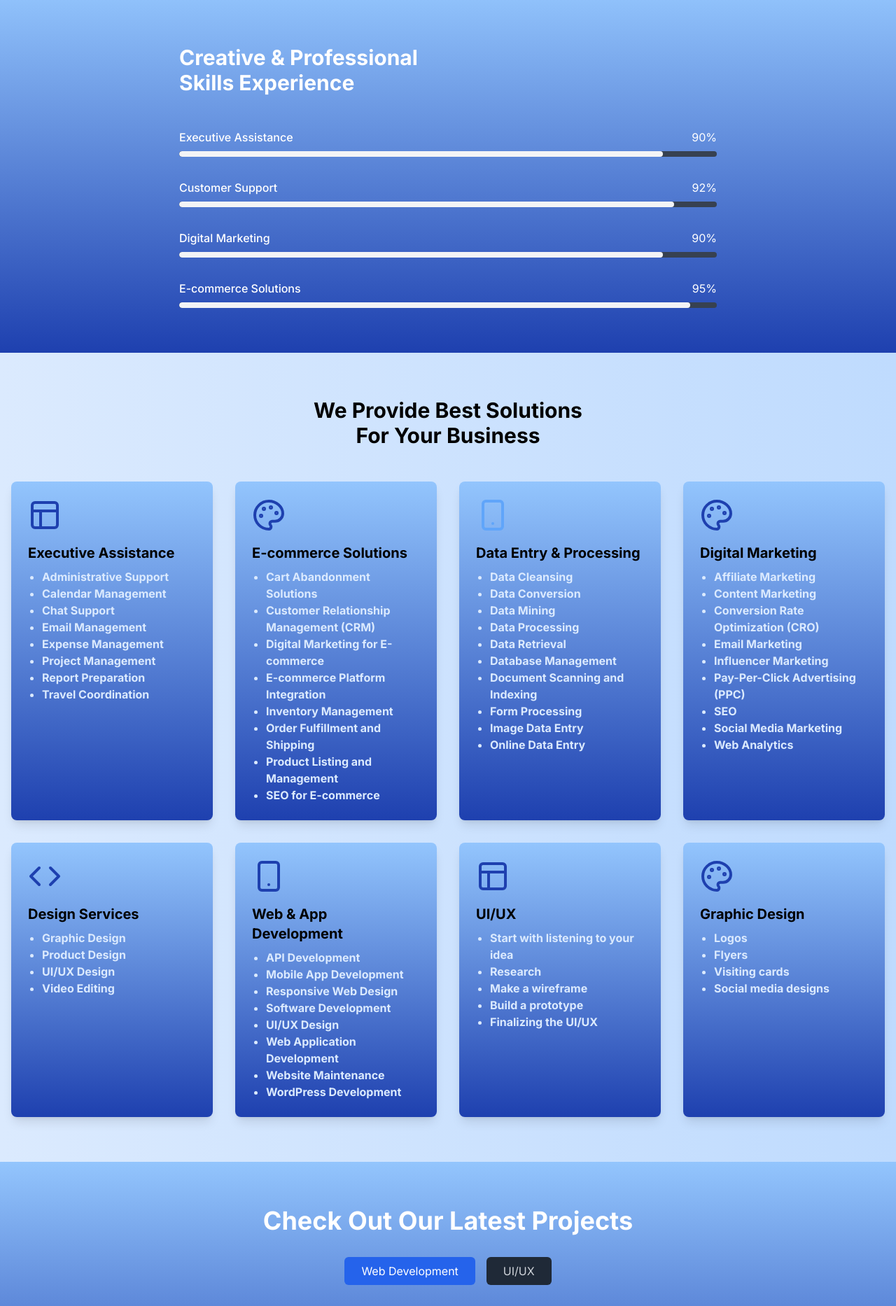
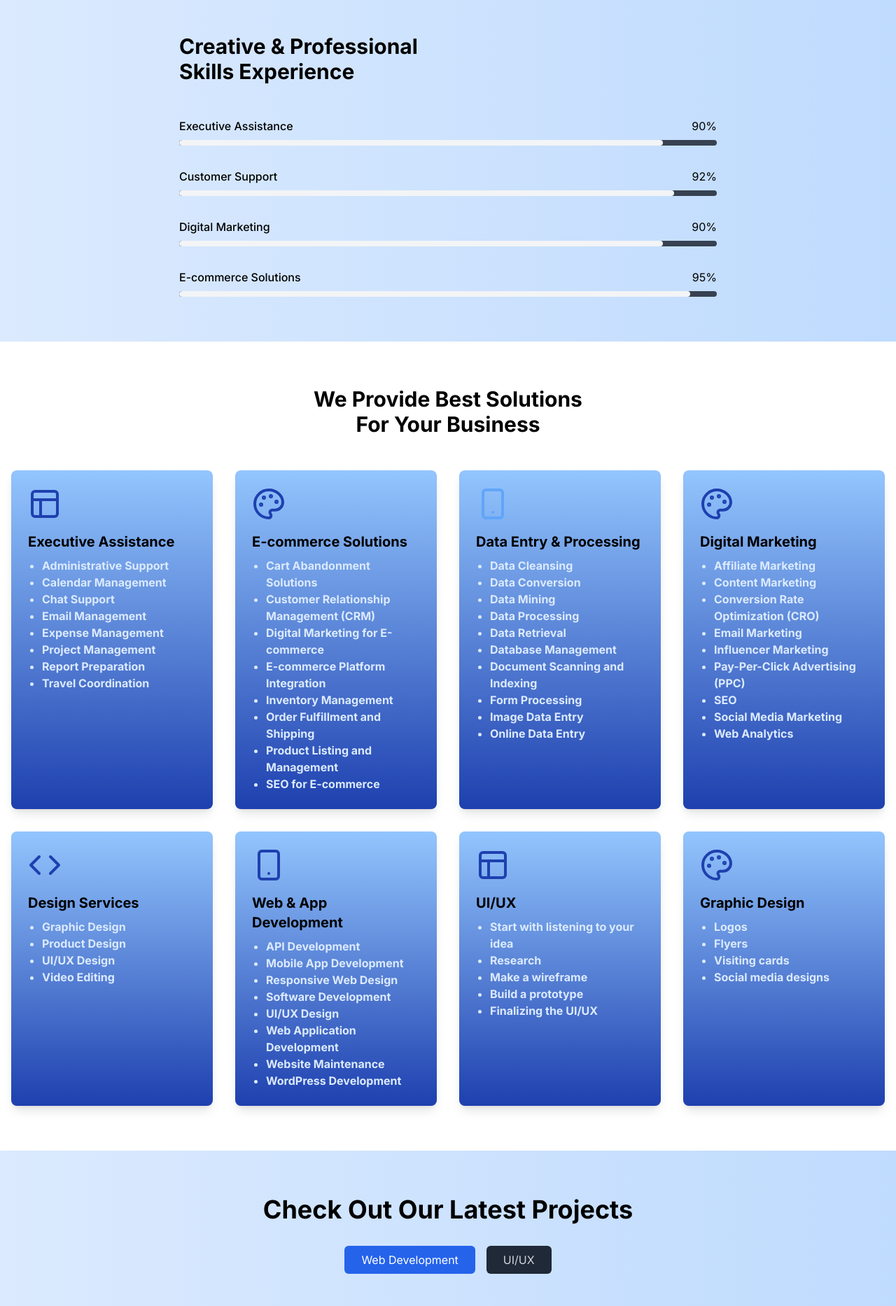
Before and after one commit to Ayush3205/my-agency-website, a Next.js app: page / in a window 1280 px wide. Shown: the part 880-2746 px from the top of the page at 70% size. Built offline with nearby package versions, Linux system fonts and the light colour scheme.

Commit message:
bg change

```diff
--- a/src/components/hero-section.tsx
+++ b/src/components/hero-section.tsx
@@ -6,7 +6,7 @@ import { motion } from 'framer-motion'
 
 export default function HeroSection() {
   return (
-    <section className="flex flex-col justify-center pb-6 h-screen bg-gradient-to-r from-blue-100 to-blue-200" id="Home">
+    <section className="flex flex-col justify-center pb-6 h-screen bg-white     " id="Home">
       <div className="container mx-auto px-4">
         <div className="grid lg:grid-cols-2 gap-12 items-center">
           <div className="space-y-8">
--- a/src/components/portfolio-section.tsx
+++ b/src/components/portfolio-section.tsx
@@ -91,7 +91,7 @@ export default function PortfolioSection() {
 
   return (
     <motion.section
-      className="py-16 bg-gradient-to-b from-blue-300 via-blue-1000 to-blue-800"
+      className="py-16 bg-gradient-to-r from-blue-100 to-blue-200"
       id="Portfolio"
       ref={ref}
       initial="hidden"
@@ -101,7 +101,7 @@ export default function PortfolioSection() {
       <div className="container mx-auto px-4">
         <div className="text-center mb-12">
           <motion.h2
-            className="text-4xl font-bold text-white mb-8"
+            className="text-4xl font-bold text-black mb-8"
             variants={itemVariants}
           >
             Check Out Our Latest Projects<br />
--- a/src/components/services-section.tsx
+++ b/src/components/services-section.tsx
@@ -166,7 +166,7 @@ export default function ServicesSection() {
       initial="hidden"
       animate={inView ? "visible" : "hidden"}
       variants={containerVariants}
-      className="py-16 bg-gradient-to-r from-blue-100 to-blue-200"
+      className="py-16 bg-white"
       id="Services"
     >
       <div className="container mx-auto px-4">
--- a/src/components/skills-section.tsx
+++ b/src/components/skills-section.tsx
@@ -7,17 +7,17 @@ export default function SkillsSection() {
     ]
 
     return (
-      <section className="pt-20 pb-16 bg-gradient-to-b from-blue-300 via-blue-1000 to-blue-800" >
+      <section className="py-16 bg-gradient-to-r from-blue-100 to-blue-200" >
         <div className="container mx-auto px-4">
           <div className="max-w-3xl mx-auto">
-            <h2 className="text-3xl font-bold mb-12 text-white">
+            <h2 className="text-3xl font-bold mb-12 text-black">
               Creative & Professional<br />
               Skills Experience
             </h2>
             <div className="space-y-8">
               {skills.map((skill) => (
                 <div key={skill.name} className="space-y-2">
-                  <div className="flex justify-between text-white">
+                  <div className="flex justify-between text-black">
                     <span className="font-medium">{skill.name}</span>
                     <span>{skill.percentage}%</span>
                   </div>
```
